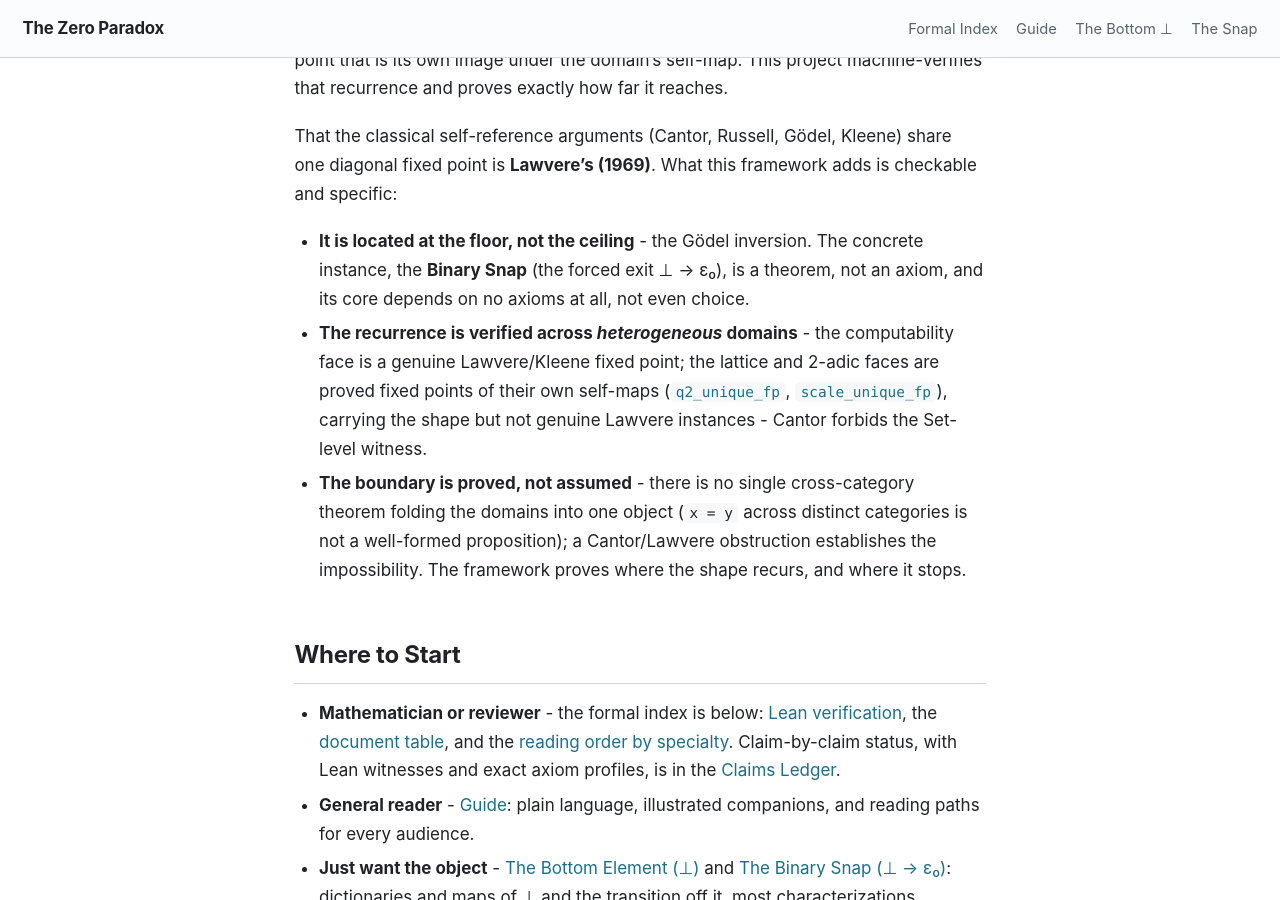
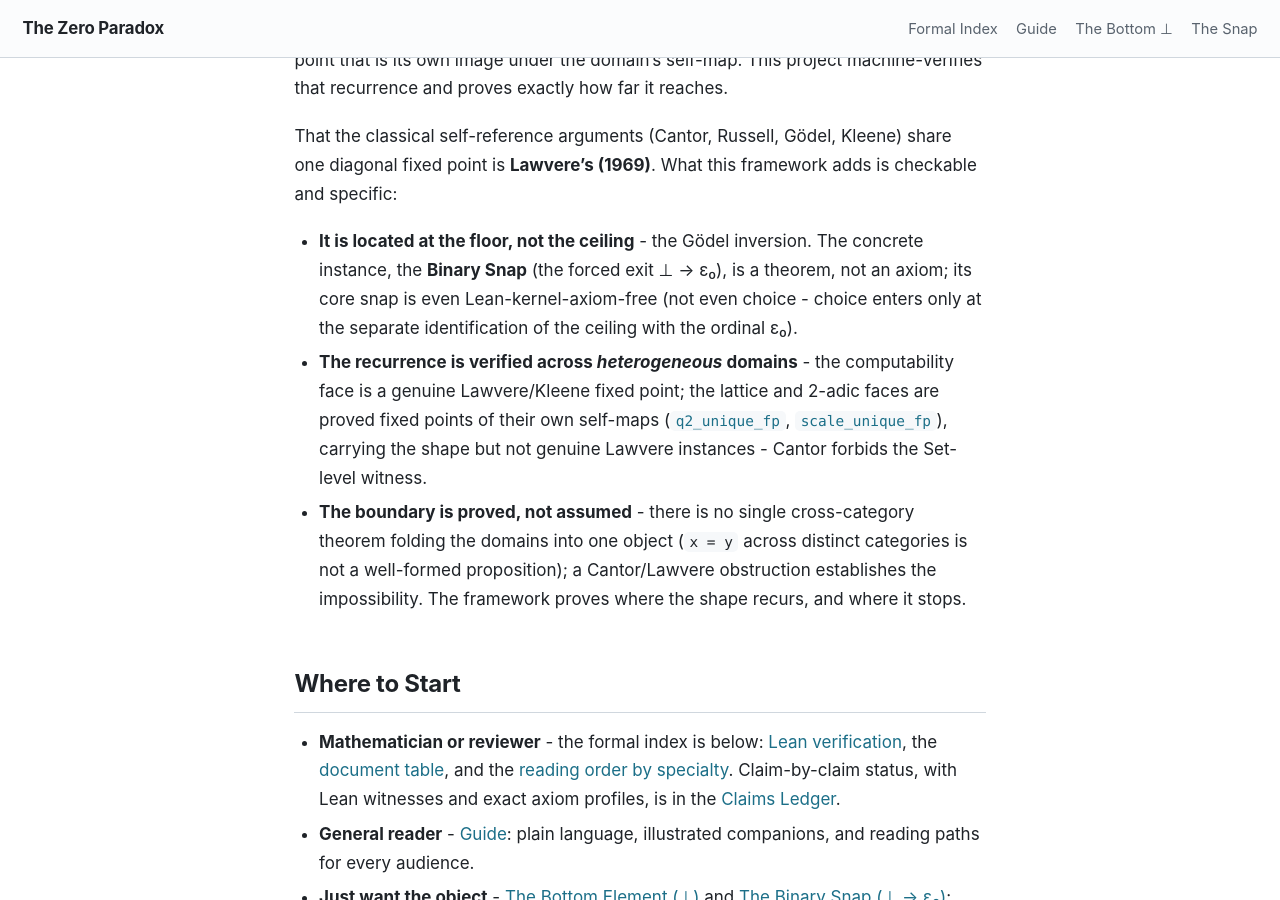
Before and after one commit to timbrigham/ZeroParadox, a Jekyll site: the page built from README.md, in a window 1280 px wide and 900 px high, scrolled down 571 px. Built offline with Jekyll 4.4.1, drawn with Linux system fonts in a browser that asks for light colours; our own code applies the rules of GitHub Pages for plain Markdown files.

Commit message:
docs: front-door consistency - scope the README epsilon0 axiom claim + drop the A4-alone overclaim in GUIDE

```diff
--- a/README.md
+++ b/README.md
@@ -13,7 +13,7 @@ Followed a link that broke after the v3.0 source reorganization? The old→new f
 
 That the classical self-reference arguments (Cantor, Russell, Gödel, Kleene) share one diagonal fixed point is **Lawvere's (1969)**. What this framework adds is checkable and specific:
 
-- **It is located at the floor, not the ceiling** - the Gödel inversion. The concrete instance, the **Binary Snap** (the forced exit ⊥ → ε₀), is a theorem, not an axiom, and its core depends on no axioms at all, not even choice.
+- **It is located at the floor, not the ceiling** - the Gödel inversion. The concrete instance, the **Binary Snap** (the forced exit ⊥ → ε₀), is a theorem, not an axiom; its core snap is even Lean-kernel-axiom-free (not even choice - choice enters only at the separate identification of the ceiling with the ordinal ε₀).
 - **The recurrence is verified across *heterogeneous* domains** - the computability face is a genuine Lawvere/Kleene fixed point; the lattice and 2-adic faces are proved fixed points of their own self-maps ([`q2_unique_fp`](ZeroParadox/Computability/SelfApp.lean), [`scale_unique_fp`](ZeroParadox/Valuation/Scale.lean)), carrying the shape but not genuine Lawvere instances - Cantor forbids the Set-level witness.
 - **The boundary is proved, not assumed** - there is no single cross-category theorem folding the domains into one object (`x = y` across distinct categories is not a well-formed proposition); a Cantor/Lawvere obstruction establishes the impossibility. The framework proves where the shape recurs, and where it stops.
 
```
Also changed, not shown: GUIDE.md (+1 -1 lines).
